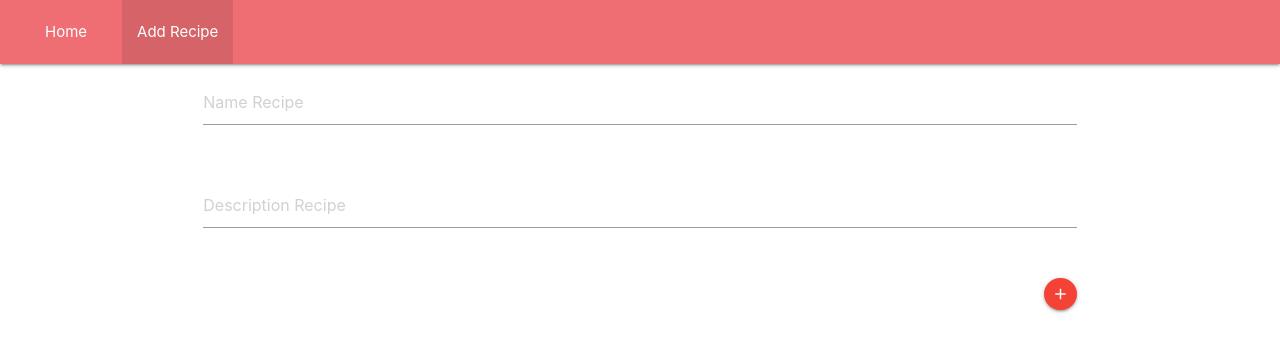
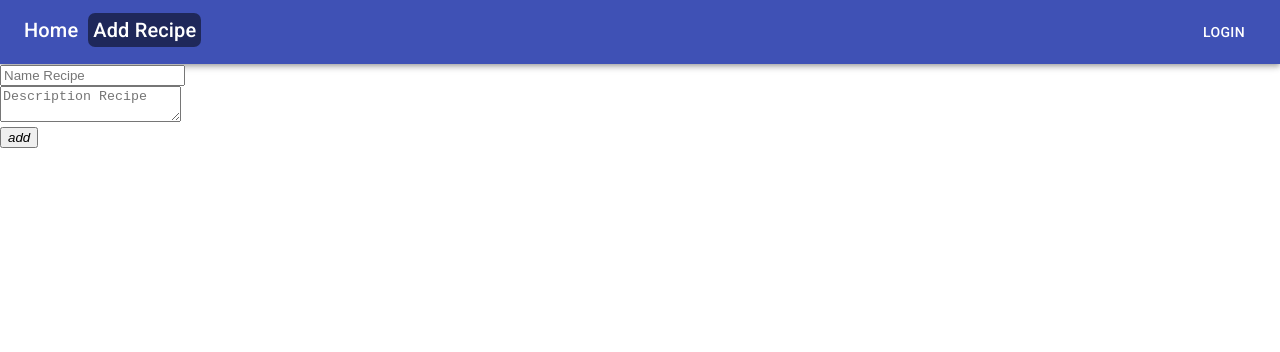
Before and after one commit to Taras-B/cookBookApp, a React (Create React App) app: page /addRecipe in a window 1280 px wide. Shown: the top 352 px of the page. Built offline with nearby package versions, Linux system fonts and the light colour scheme; no server answers.

Commit message:
add AuthPage, connect material-ui

```diff
--- a/package.json
+++ b/package.json
@@ -3,6 +3,8 @@
   "version": "0.1.0",
   "private": true,
   "dependencies": {
+    "@material-ui/core": "^4.11.0",
+    "@material-ui/styles": "^4.10.0",
     "@reduxjs/toolkit": "^1.4.0",
     "@testing-library/jest-dom": "^4.2.4",
     "@testing-library/react": "^9.3.2",
@@ -16,6 +18,7 @@
     "moment": "^2.24.0",
     "react": "^16.13.0",
     "react-dom": "^16.13.0",
+    "react-hook-form": "^6.8.6",
     "react-redux": "^7.2.1",
     "react-router-dom": "^5.1.2",
     "react-scripts": "3.4.0",
--- a/public/index.html
+++ b/public/index.html
@@ -5,10 +5,7 @@
     <link rel="icon" href="%PUBLIC_URL%/favicon.ico" />
     <meta name="viewport" content="width=device-width, initial-scale=1" />
     <meta name="theme-color" content="#000000" />
-    <meta
-      name="description"
-      content="Web site created using create-react-app"
-    />
+    <meta name="description" content="Web site created using create-react-app" />
     <link rel="apple-touch-icon" href="%PUBLIC_URL%/logo192.png" />
     <!--
       manifest.json provides metadata used when your web app is installed on a
@@ -17,12 +14,16 @@
     <link rel="manifest" href="%PUBLIC_URL%/manifest.json" />
     <link
       rel="stylesheet"
+      href="https://fonts.googleapis.com/css?family=Roboto:300,400,500,700&display=swap"
+    />
+    <!-- <link
+      rel="stylesheet"
       href="https://cdnjs.cloudflare.com/ajax/libs/materialize/1.0.0/css/materialize.min.css"
     />
     <link
       href="https://fonts.googleapis.com/icon?family=Material+Icons"
       rel="stylesheet"
-    />
+    /> -->
     <!--
       Notice the use of %PUBLIC_URL% in the tags above.
       It will be replaced with the URL of the `public` folder during the build.
--- a/src/App.tsx
+++ b/src/App.tsx
@@ -11,6 +11,7 @@ import Recipes from './pages/Recipes'
 import { Header } from './component/Header'
 
 import { getRecipes } from './redux/slice/recipeSlice'
+import AuthPage from './pages/AuthPage'
 
 function App() {
   const dispatch = useDispatch()
@@ -26,6 +27,7 @@ function App() {
         <Switch>
           <Route exact path='/' render={() => <Recipes />} />
           <Route path='/addRecipe' render={() => <AddRecipe />} />
+          <Route exact path='/login' render={() => <AuthPage />} />
         </Switch>
       </div>
     </>
--- a/src/component/Header.jsx
+++ /dev/null
@@ -1,30 +0,0 @@
-import React from "react";
-import { NavLink } from "react-router-dom";
-
-export const Header = () => {
-  return (
-    <header className="App-header">
-      <nav className="p-3">
-        <div className="nav-wrapper">
-          <ul className="left">
-            <li>
-              <NavLink
-                activeClassName="nav-active"
-                className="m-r2"
-                exact
-                to="/"
-              >
-                Home
-              </NavLink>
-            </li>
-            <li>
-              <NavLink activeClassName="nav-active" to="/addRecipe">
-                Add Recipe
-              </NavLink>
-            </li>
-          </ul>
-        </div>
-      </nav>
-    </header>
-  );
-};
--- /dev/null
+++ b/src/component/Header.tsx
@@ -0,0 +1,75 @@
+import React from 'react'
+import { NavLink, Link } from 'react-router-dom'
+
+import { makeStyles } from '@material-ui/core/styles'
+import AppBar from '@material-ui/core/AppBar'
+import Toolbar from '@material-ui/core/Toolbar'
+import Typography from '@material-ui/core/Typography'
+import Button from '@material-ui/core/Button'
+import { Grid } from '@material-ui/core'
+
+const useStyles = makeStyles({
+  root: {
+    flexGrow: 1,
+  },
+  title: {
+    'display': 'flex',
+    'flexDirection': 'row',
+    '& h6': {
+      marginRight: '10px',
+    },
+  },
+  navLink: {
+    color: 'white',
+    textDecoration: 'none',
+  },
+  navLinkActive: {
+    color: 'white',
+    backgroundColor: 'rgba(0, 0, 0, 0.5)',
+    padding: '5px',
+    borderRadius: '7px',
+  },
+})
+
+export function Header() {
+  const classes = useStyles()
+
+  return (
+    <div className={classes.root}>
+      <AppBar position='static'>
+        <Toolbar>
+          <Grid container direction='row' spacing={4}>
+            <Grid item xs={10} className={classes.title}>
+              <Typography variant='h6'>
+                <NavLink
+                  activeClassName={classes.navLinkActive}
+                  className={classes.navLink}
+                  exact
+                  to='/'>
+                  Home
+                </NavLink>
+              </Typography>
+              <Typography variant='h6'>
+                <NavLink
+                  activeClassName={classes.navLinkActive}
+                  className={classes.navLink}
+                  to='/addRecipe'>
+                  Add Recipe
+                </NavLink>
+              </Typography>
+            </Grid>
+            <Grid item xs={2} container justify='flex-end'>
+              <Grid item>
+                <Button color='inherit'>
+                  <Link to='/login' className={classes.navLink}>
+                    Login
+                  </Link>
+                </Button>
+              </Grid>
+            </Grid>
+          </Grid>
+        </Toolbar>
+      </AppBar>
+    </div>
+  )
+}
--- /dev/null
+++ b/src/pages/AuthPage.tsx
@@ -0,0 +1,7 @@
+import React from 'react'
+
+const AuthPage = () => {
+  return <div>Auth</div>
+}
+
+export default AuthPage
--- a/src/redux/slice/authSlice.ts
+++ b/src/redux/slice/authSlice.ts
@@ -90,16 +90,16 @@ export const loginThunk = (email: string, password: string): AppThunk => async (
 ) => {
   try {
     dispatch(startLoading())
-    const data = await authLoginAPI(email, password)
+    const { data, success } = await authLoginAPI(email, password)
     console.log(data)
 
-    if (data.success) {
-      dispatch(setTokenUser(data.data.token))
-      dispatch(loginUser({ email: data.data.email, username: data.data.username }))
+    if (success) {
+      dispatch(setTokenUser(data.token))
+      dispatch(loginUser({ email: data.email, username: data.username }))
     }
     //TODO:
     // add end loading action
-    // add error action
+    // add error(message) action
   } catch (e) {
     console.log('ERROR_ADD_AUTH:', e)
     dispatch(endLoading())
```
Also changed, not shown: 1 other file (tests, documents, lock files or other folders).
